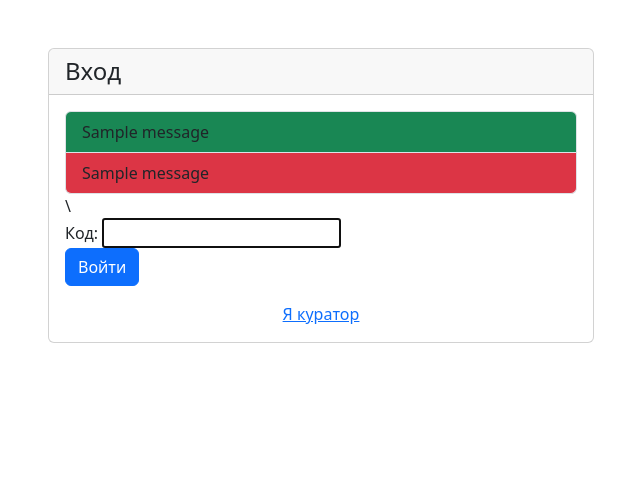
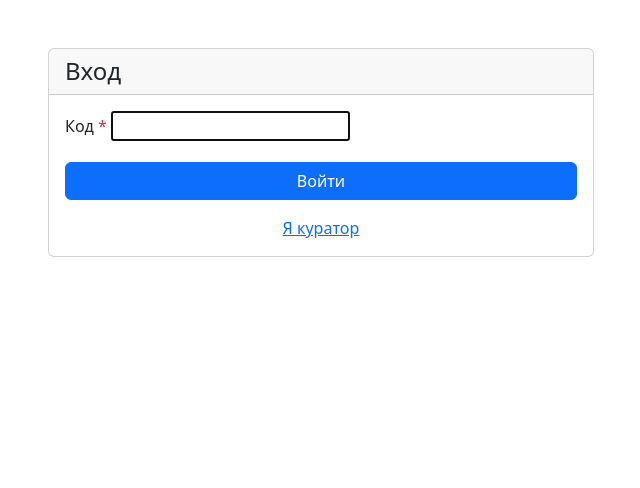
Before and after one commit to lavvenn/autopass, a Django app: page /users/login/student?next=/organization/group/create in a window 1280 px wide. Shown: the part 59-547 px from the top of the page, without its empty margins (319-959 px from the left). Run offline with Django 5.2, Linux system fonts and the light colour scheme; tables that the repository leaves empty hold one stand-in row (values such as "Sample post"); one stand-in notice (Sample message) is shown; some libraries are stand-ins or nearby versions.

Commit message:
refactor(form.html): use another logic

```diff
--- a/autopass/templates/includes/form.html
+++ b/autopass/templates/includes/form.html
@@ -1,25 +1,30 @@
-{% if messages %}
-<ul class="list-group">
-    {% for message in messages %}
-    {% if message.tags == "success" %}<li class="list-group-item bg-success">{{ message }}</li>{% endif %}
-<li class="list-group-item bg-danger">{{ message }}</li>\
-    {% endfor %}
-</ul>
-{% endif %}
-
-<form method="post" enctype="multipart/form-data">
+<form method="post">
     {% csrf_token %}
+    {% if form.non_field_errors %}
+        <div class="alert alert-danger">
+            {% for error in form.non_field_errors %}
+                {{ error }}
+            {% endfor %}
+        </div>
+    {% endif %}
     {% for field in form %}
-        <div class="form-group">
-            {{ field.label_tag }}
+        <div class="mb-3">
+            <label class="form-label">
+                {{ field.label }}
+                {% if field.field.required %}<span class="text-danger">*</span>{% endif %}
+            </label>
             {{ field }}
+            {% if field.help_text %}
+                <div class="form-text">{{ field.help_text }}</div>
+            {% endif %}
             {% if field.errors %}
-                <div class="text-danger">{{ field.errors }}</div>
-            {% endif %}
-            {% if field.help_text %}
-                <small class="form-text text-muted">{{ field.help_text }}</small>
+                <div class="text-danger small">
+                    {% for error in field.errors %}
+                        {{ error }}
+                    {% endfor %}
+                </div>
             {% endif %}
         </div>
-        {% endfor %}
-        <button type="submit" class="btn btn-primary"> {{button_text}}</button>
+    {% endfor %}
+    <button type="submit" class="btn btn-primary w-100">{{ button_text|default:"Отправить" }}</button>
 </form>
```
